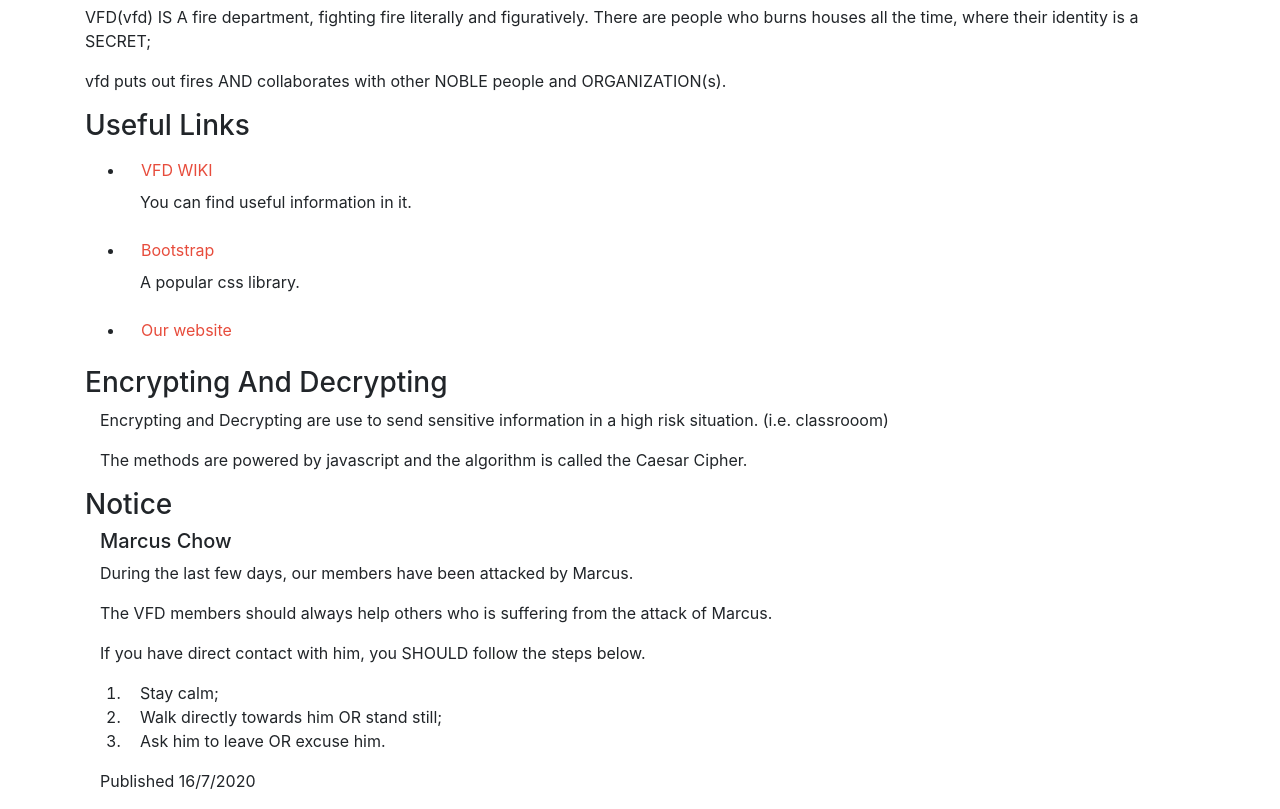
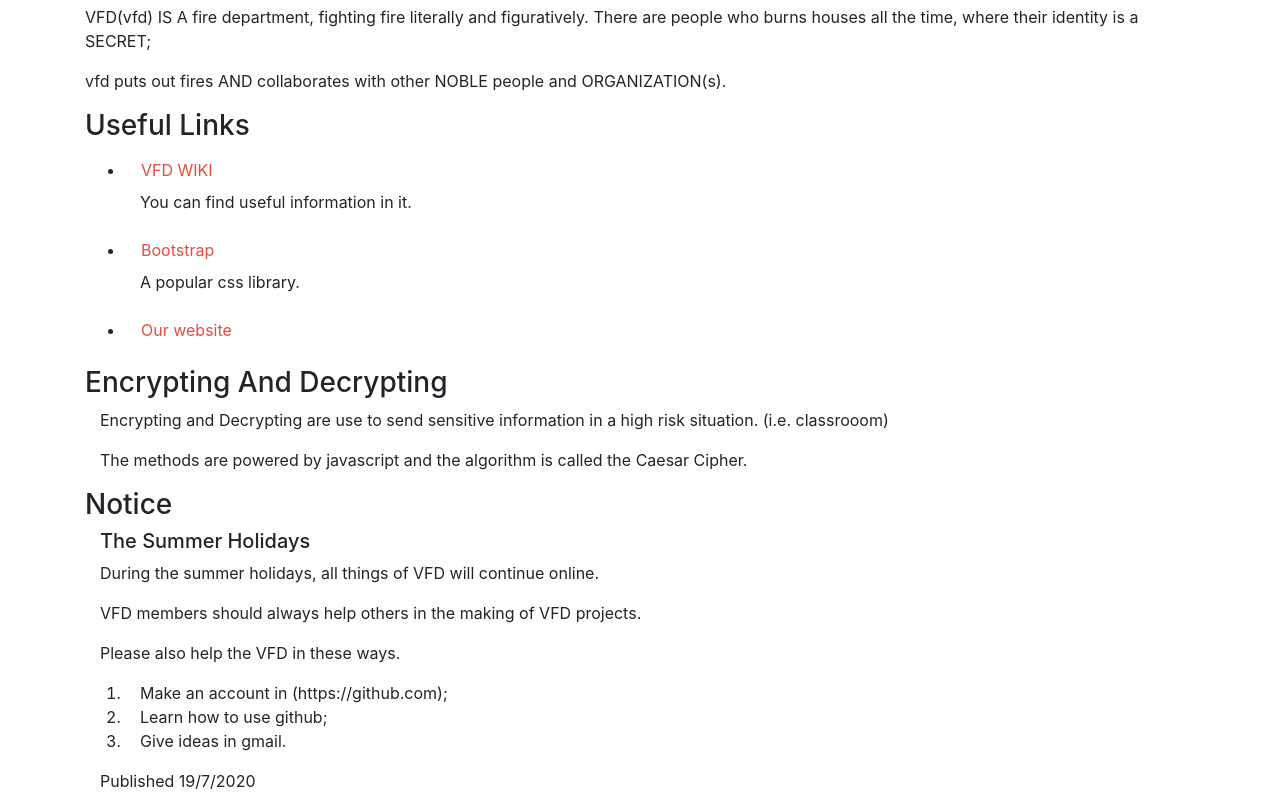
Before and after one commit to Volunteer-H/Kasper-Liu.github.io, a plain HTML site: page index.html in a window 1280 px wide. Shown: the part 143-952 px from the top of the page. Drawn offline with nearby package versions, Linux system fonts and the light colour scheme.

Commit message:
Update index.html
A new notice.

```diff
--- a/index.html
+++ b/index.html
@@ -69,16 +69,16 @@
 
         <div class="container">
             <h3>Notice</h3>
-            <h5 class="col-md-12">Marcus Chow</h5>
-                <p class="col-md-12">During the last few days, our members have been attacked by Marcus.</p>
-                <p class="col-md-12">The VFD members should always help others who is suffering from the attack of Marcus.</p>
-                <p class="col-md-12">If you have direct contact with him, you SHOULD follow the steps below.</p>
+            <h5 class="col-md-12">The Summer Holidays</h5>
+                <p class="col-md-12">During the summer holidays, all things of VFD will continue online.</p>
+                <p class="col-md-12">VFD members should always help others in the making of VFD projects.</p>
+                <p class="col-md-12">Please also help the VFD in these ways.</p>
                 <ol>
-                  <li class="col-md-12">Stay calm;</li>
-                  <li class="col-md-12">Walk directly towards him OR stand still;</li>
-                  <li class="col-md-12">Ask him to leave OR excuse him.</li>
+                  <li class="col-md-12">Make an account in (https://github.com); </li>
+                  <li class="col-md-12">Learn how to use github;</li>
+                  <li class="col-md-12">Give ideas in gmail.</li>
                 </ol>
-                <p class="col-md-12">Published 16/7/2020</p>
+                <p class="col-md-12">Published 19/7/2020</p>
         </div>
     </body>
 </html>
```
